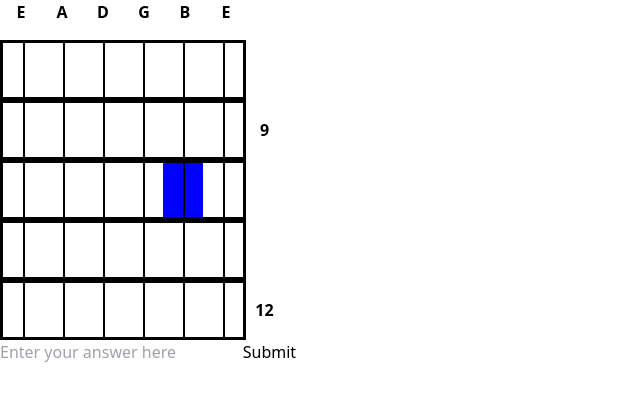
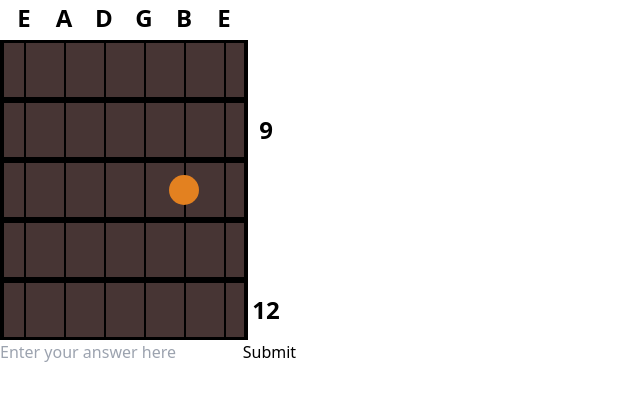
Before and after one commit to MadeOfBees/FretboardQuiz, a React (Vite) app: page / in a window 1280 px wide. Shown: the top 400 px of the page, without its empty margins (0-640 px from the left). Built offline with nearby package versions, Linux system fonts and the light colour scheme.

Commit message:
temp colors

```diff
--- a/src/Components/chordagram.tsx
+++ b/src/Components/chordagram.tsx
@@ -15,11 +15,10 @@ export default function Chordagram(props: ChordagramProps): JSX.Element {
     let firstFret = props.draw.firstFret[chosenString];
     let finalFret = props.draw.finalFret[chosenString];
     let chosenFret = props.draw.chosenFret[1];
-
     if (chosenFret - firstFret <= 2) {
-      range.push(firstFret+1);
+      range.push(firstFret + 1);
       range.push(firstFret + 6);
-    }else if (finalFret - chosenFret <= 2) {
+    } else if (finalFret - chosenFret <= 2) {
       range.push(finalFret - 4);
       range.push(finalFret + 1);
     } else {
@@ -29,16 +28,14 @@ export default function Chordagram(props: ChordagramProps): JSX.Element {
     return range;
   }
 
-  function getFretColor(stringIndex: number, fret: number): string {
-    const { chosenFret } = props.draw;
-    const chosenString = chosenFret[0] - 1;
-
-    if (stringIndex === chosenString && fret === chosenFret[1]) {
-      return "blue";
-    } else if (fret < props.draw.firstFret[stringIndex] || fret > props.draw.finalFret[stringIndex]) {
+  function getFretType(stringIndex: number, fret: number): string {
+    if (
+      fret < props.draw.firstFret[stringIndex] ||
+      fret > props.draw.finalFret[stringIndex]
+    ) {
       return "grey";
     } else {
-      return "white"
+      return "#473534";
     }
   }
 
@@ -46,14 +43,10 @@ export default function Chordagram(props: ChordagramProps): JSX.Element {
     const strings = props.draw.strings;
     const range = findRange();
     const frets: JSX.Element[][] = [];
-
     for (let fret = range[0]; fret <= range[1] - 1; fret++) {
       const fretRow: JSX.Element[] = [];
-
       for (let stringIndex = 0; stringIndex < strings.length; stringIndex++) {
-        const color = getFretColor(stringIndex, fret);
-        const isGrey = color === "grey";
-
+        const color = getFretType(stringIndex, fret);
         fretRow.push(
           <div
             key={`${stringIndex}-${fret}`}
@@ -63,12 +56,10 @@ export default function Chordagram(props: ChordagramProps): JSX.Element {
               backgroundColor: color,
               borderTop: "3px solid black",
               borderBottom: "3px solid black",
-              borderLeft: isGrey ? "2px solid grey" : "",
-              borderRight: isGrey ? "2px solid grey" : "",
               position: "relative",
             }}
           >
-            { (
+            {
               <div
                 style={{
                   position: "absolute",
@@ -78,26 +69,39 @@ export default function Chordagram(props: ChordagramProps): JSX.Element {
                   borderLeft: "2px solid black",
                 }}
               ></div>
-            )}
+            }
+            {/* if this is the chosen fret put a circle in the center */}
+            {props.draw.chosenFret[0] - 1 === stringIndex &&
+              props.draw.chosenFret[1] === fret && (
+                <div
+                  style={{
+                    width: "30px",
+                    height: "30px",
+                    borderRadius: "50%",
+                    backgroundColor: "#e38120",
+                    position: "absolute",
+                    top: "50%",
+                    left: "50%",
+                    transform: "translate(-50%, -50%)",
+                  }}
+                ></div>
+              )}
+
           </div>
         );
       }
-
       frets.push(fretRow);
     }
     return frets;
   }
 
-
-
   function drawChordagram() {
     const strings = props.draw.strings;
     const fretGrid = createFretGrid();
-    console.log(props.draw.chosenFret);
     const chordagram = (
-      <div>
-        <div style={{ display: "flex", flexDirection: "column"}}>
-          <div style={{ display: "flex", flexDirection: "row" }}>
+        <div style={{ display: "flex", flexDirection: "column" }}>
+          {/* Displaying the string labels */}
+          <div style={{ display: "flex", flexDirection: "row", marginLeft: "4px" }}>
             {strings.map((string, index) => (
               <div
                 key={index}
@@ -105,17 +109,26 @@ export default function Chordagram(props: ChordagramProps): JSX.Element {
                   width: "40px",
                   height: "40px",
                   textAlign: "center",
-                  marginLeft: "1px",
-                  fontWeight: "bold"
+                  fontWeight: "bold",
+                  fontSize: "1.5rem",
                 }}
               >
                 {string}
               </div>
             ))}
           </div>
+          {/* Displaying the frets */}
           {fretGrid.map((row, index) => (
-            <div key={index} style={{ display: "flex", flexDirection: "row", borderLeft: "3px solid black" }}>
+            <div
+              key={index}
+              style={{
+                display: "flex",
+                flexDirection: "row",
+                borderLeft: "4px solid black",
+              }}
+            >
               {row}
+              {/* Displaying the fret numbers */}
               <div
                 style={{
                   display: "flex",
@@ -124,28 +137,21 @@ export default function Chordagram(props: ChordagramProps): JSX.Element {
                   width: "40px",
                   height: "60px",
                   fontWeight: "bold",
-                  borderLeft: "3px solid black",
+                  fontSize: "1.5rem",
+                  borderLeft: "4px solid black",
                 }}
               >
+                {/* Displaying the fret number only if it's in the dottedFret array */}
                 {dottedFret.includes(findRange()[0] + index) &&
                   findRange()[0] + index}
               </div>
             </div>
           ))}
         </div>
-      </div>
     );
-
-    return (
-      <div className="flex flex-col">
-        {chordagram}
-      </div>
-    );
+    // Wrapping the chordagram in a container div
+    return <div className="flex flex-col">{chordagram}</div>;
   }
 
-  return (
-    <div>
-      {drawChordagram()}
-    </div>
-  );
+  return <div>{drawChordagram()}</div>;
 }
```
